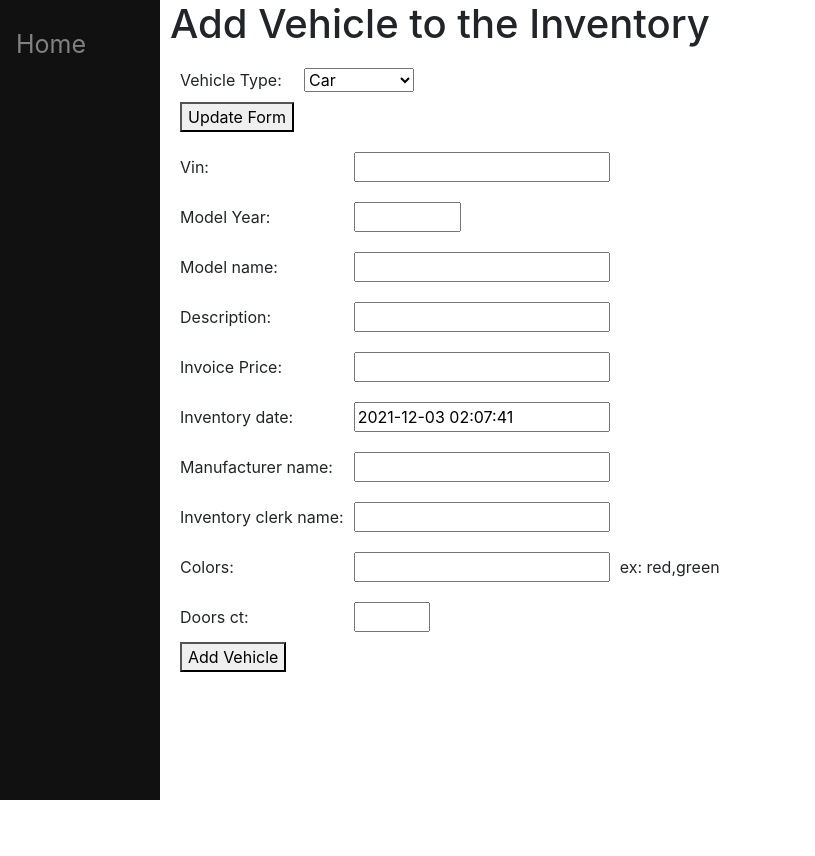
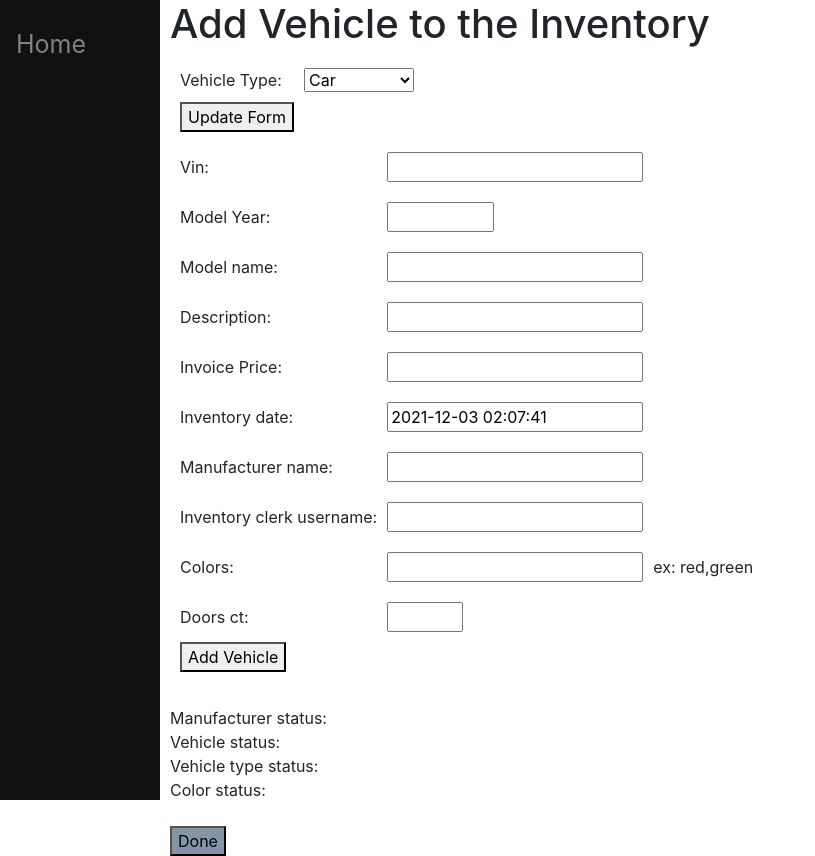
Before and after one commit to dennismdan/car_dealership_database_proj, a Django app: page /add_vehicle/ in a window 1280 px wide. Shown: the whole page, without its empty margins (0-815 px from the left). Before the commit the page ends 800 px from the top, so only its background shows below. Run offline with Django 3.2, Linux system fonts and the light colour scheme; some libraries are stand-ins or nearby versions.

Commit message:
fully implemented add vehicle

```diff
--- a/Phase_3/Jaunty2/main_app/forms.py
+++ b/Phase_3/Jaunty2/main_app/forms.py
@@ -4,7 +4,13 @@ from django import forms
 import main_app.views
 
 from django.core.exceptions import ValidationError
-from main_app.utils import get_colors,get_manufacturer_names,run_reports, find_customer, get_customer_id, run_query
+from main_app.utils import (get_colors,
+                            get_manufacturer_names,
+                            run_reports,
+                            find_customer,
+                            get_customer_id,
+                            run_query,check_if_instance_exists)
+
 from datetime import datetime, date, timedelta
 from pytz import timezone
 import os
@@ -98,6 +104,17 @@ def employee_lookup(username):
         ))
     else:
         return username
+
+def check_vin_esitance(vin):
+
+    value_exists = check_if_instance_exists("Vehicle",["VIN"],[("VIN",vin)])
+
+    if value_exists:
+        raise ValidationError((
+            f"Vehicle VIN already in inventory"
+        ))
+    else:
+        return vin
 
 class LoginForm(forms.Form):
     user = forms.CharField(max_length=100)
@@ -350,7 +367,7 @@ class AddVehicleForm(forms.Form):
    TODO: Vehicle type, manufacturer name, and model year, keyword is a drop down
    '''
 
-    VIN = forms.CharField(required=True)
+    VIN = forms.CharField(required=True,validators=[check_vin_esitance])
     year = forms.IntegerField(min_value=1920,
                                     max_value= date.today().year+1,
                                     label="Model Year",
@@ -368,7 +385,7 @@ class AddVehicleForm(forms.Form):
         required = True,
         validators = [date_check])
     manufacturer_name = forms.CharField(required=True)
-    inventory_clerk_name = forms.CharField(
+    inventory_clerk_username = forms.CharField(
             validators=[employee_lookup],
             required=True,
         )
@@ -403,39 +420,39 @@ class AddVehicleForm(forms.Form):
 
         manufacturer_row = [data["manufacturer_name"]]
         vehicle_row = [VIN,data["year"],data["model_name"],data["description"],data["invoice_price"],
-                        data["inventory_date"],data["manufacturer_name"],data["inventory_clerk_name"]]
+                        data["inventory_date"],data["manufacturer_name"],data["inventory_clerk_username"]]
 
         color_data = [(VIN,color) for color in data["colors"].split(",")]
 
-        car_type_row = {"type":vehicle_type,"data":[VIN]}
+        car_type_dict = {"type":vehicle_type,"data":[VIN]}
 
         if vehicle_type == "Car":
             doors_ct = data["doors_ct"]
-            car_type_row["data"].append(doors_ct)
+            car_type_dict["data"].append(doors_ct)
 
         elif vehicle_type == "Convertible":
             roof_type = data["roof_type"]
             back_seat_ct = data["back_seat_ct"]
-            car_type_row["data"].extend([roof_type,back_seat_ct])
+            car_type_dict["data"].extend([roof_type,back_seat_ct])
 
         elif vehicle_type == "Truck":
             cargo_capacity = data["cargo_capacity"]
             cargo_cover_type = data["cargo_cover_type"]
             axle_ct = data["axle_ct"]
-            car_type_row["data"].extend([cargo_capacity, cargo_cover_type,axle_ct])
+            car_type_dict["data"].extend([cargo_capacity, cargo_cover_type,axle_ct])
 
         elif vehicle_type == "VanMinivan":
             drive_back_door = data["drive_back_door"]
-            car_type_row["data"].append(drive_back_door)
+            car_type_dict["data"].append(drive_back_door)
 
         elif vehicle_type == "SUV":
             drive_train_type = data["drive_train_type"]
             cup_holder_ct = data["cup_holder_ct"]
-            car_type_row["data"].extend([drive_train_type, cup_holder_ct])
+            car_type_dict["data"].extend([drive_train_type, cup_holder_ct])
 
-        car_type_row["data"] = tuple(car_type_row["data"])
+        car_type_dict["data"] = tuple(car_type_dict["data"])
 
-        return tuple(manufacturer_row),tuple(vehicle_row),tuple(car_type_row),color_data
+        return tuple(manufacturer_row),tuple(vehicle_row),car_type_dict,color_data
 
 class SelectVehicleTypeForm(forms.Form):
     '''
--- a/Phase_3/Jaunty2/main_app/templates/mainlanding/add_vehicle.html
+++ b/Phase_3/Jaunty2/main_app/templates/mainlanding/add_vehicle.html
@@ -30,4 +30,12 @@
     {{ add_vehicle_form.as_p }}
     <button type="submit">Add Vehicle</button>
 </form>
+<br>
+<p class={{manu.css_class}}> Manufacturer status: {{ manu.status }} </p>
+<p class={{vehicle.css_class}}> Vehicle status: {{ vehicle.status }} </p>
+<p class={{vehicle_type.css_class}}> Vehicle type status: {{ vehicle_type.status }} </p>
+<p class={{color.css_class}}> Color status: {{ color.status }} </>
+<br>
+<br>
+<button class="done" type="submit" onclick="history.back()">Done</button>
 {% endblock %}
--- a/Phase_3/Jaunty2/main_app/views.py
+++ b/Phase_3/Jaunty2/main_app/views.py
@@ -412,40 +412,47 @@ def add_vehicle(request):
     vehicle_type_form = SelectVehicleTypeForm()
     status = ""
     message_class = "normal"
+    color = {"status": status, "css_class": message_class}
+    vehicle_type = {"status": status, "css_class": message_class}
+    vehicle = {"status": status, "css_class": message_class}
+    manu = {"status": status, "css_class": message_class}
 
     if request.method == 'POST':
         add_vehicle_form = AddVehicleForm(data=request.POST)
 
         if add_vehicle_form.is_valid():
-            manufacturer_row,vehicle_row,car_type_row,color_data = add_vehicle_form.extract_data()
 
-            try:
-                print(manufacturer_row)
-                print(vehicle_row)
-                print(car_type_row)
-                print(color_data)
-                print("Adding Manufacturer")
-                query = gen_query_add_row(table_name="Manufacturer", row=manufacturer_row)
-                insert_row(query, manufacturer_row)
+            manufacturer_row,vehicle_row,car_type_dict,color_data = add_vehicle_form.extract_data()
 
-                print("Adding Vehicle")
-                query = gen_query_add_row(table_name="Vehicle",row = vehicle_row)
-                insert_row(query, vehicle_row)
+            print("Adding Manufacturer")
+            query = gen_query_add_row(table_name="Manufacturer", row=manufacturer_row)
+            status_manu,class_manu = insert_row(query, manufacturer_row)
+            manu = {"status":status_manu,"css_class":class_manu}
 
-                print("Adding Colors")
-                for row in color_data:
-                    query = gen_query_add_row(table_name="Color", row=row)
-                    insert_row(query, row)
+            print("Adding Vehicle")
+            query = gen_query_add_row(table_name="Vehicle",row = vehicle_row,skip_col_list=["List_price"])
+            status_vehicle,class_vehicle = insert_row(query, vehicle_row)
+            vehicle = {"status": status_vehicle, "css_class": class_vehicle}
 
-                status = 'Congratulations, the vehicle sold successfully!'
-                message_class = "success"
+            print("Adding Vehicle Type Data")
+            table = car_type_dict["type"]
+            row = car_type_dict["data"]
+            query = gen_query_add_row(table_name=table,row = row)
+            status_vehicle_type,class_vehicle_type = insert_row(query, row)
+            vehicle_type = {"status": status_vehicle_type, "css_class": class_vehicle_type}
 
-            except:
-                status = 'There was an issue selling the vehicle. Please contact IT.'
-                message_class = "error"
+            print("Adding Colors")
+            for row in color_data:
+                query = gen_query_add_row(table_name="Color", row=row)
+                status_color,class_color = insert_row(query, row)
+                color = {"status": status_color, "css_class": class_color}
+
 
     return render(request, 'mainlanding/add_vehicle.html',
-                  {
+                  {   "color":color,
+                      "vehicle_type":vehicle_type,
+                      "vehicle":vehicle,
+                      "manu":manu,
                       "vehicle_type_form": vehicle_type_form,
                       "add_vehicle_form": add_vehicle_form,
                       "status": status,
@@ -461,6 +468,10 @@ def update_vehicle_type(request):
 
     status = ""
     message_class = "normal"
+    color = {"status": status, "css_class": message_class}
+    vehicle_type = {"status": status, "css_class": message_class}
+    vehicle = {"status": status, "css_class": message_class}
+    manu = {"status": status, "css_class": message_class}
 
     if request.method == 'POST':
         vehicle_type_form = SelectVehicleTypeForm(data=request.POST)
@@ -473,7 +484,10 @@ def update_vehicle_type(request):
             add_vehicle_form = AddVehicleForm()
 
     return render(request, 'mainlanding/add_vehicle.html',
-                  {
+                  {   "color":color,
+                      "vehicle_type":vehicle_type,
+                      "vehicle":vehicle,
+                      "manu":manu,
                       "vehicle_type_form": vehicle_type_form,
                       "add_vehicle_form": add_vehicle_form,
                       "status": status,
```
Also changed, not shown: Phase_3/Jaunty2/main_app/tests/test.py (+10 -1 lines), Phase_3/Jaunty2/main_app/utils.py (+43 -10 lines).
